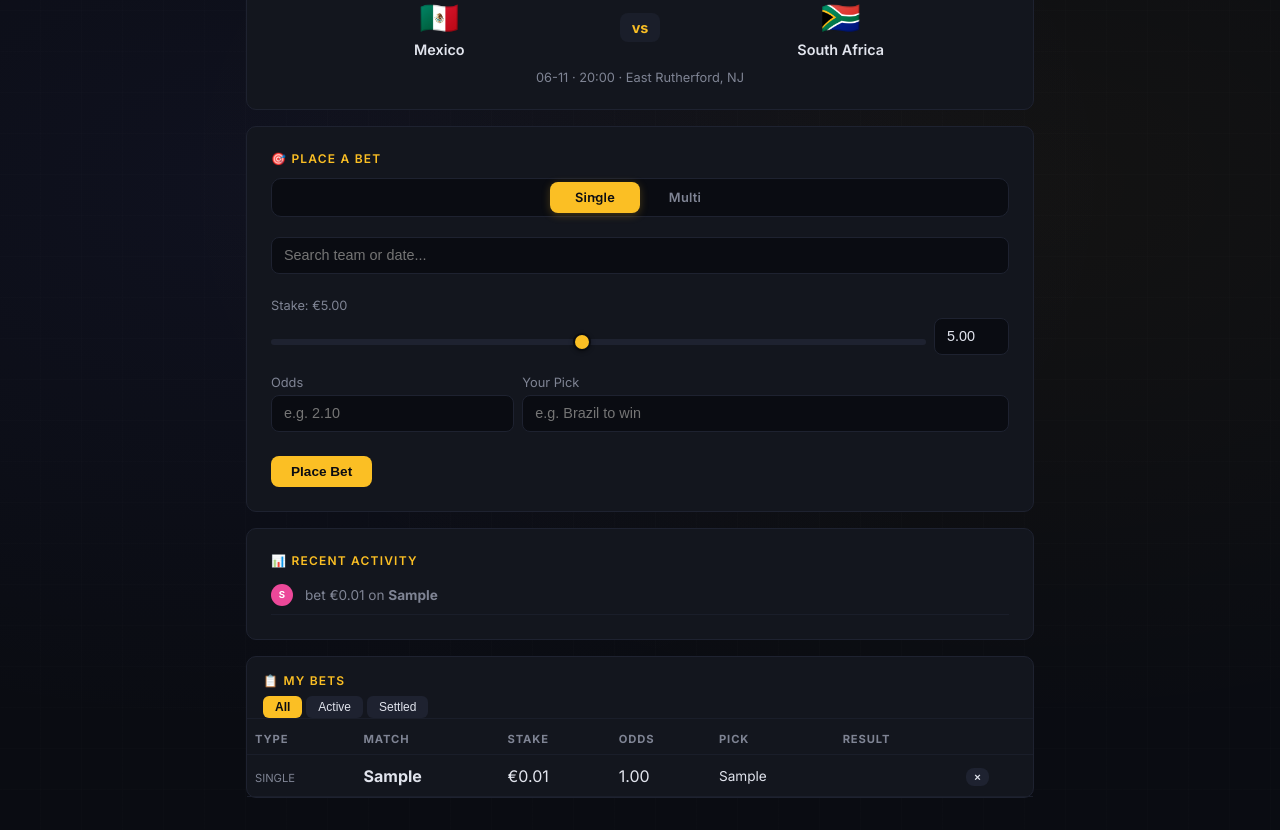
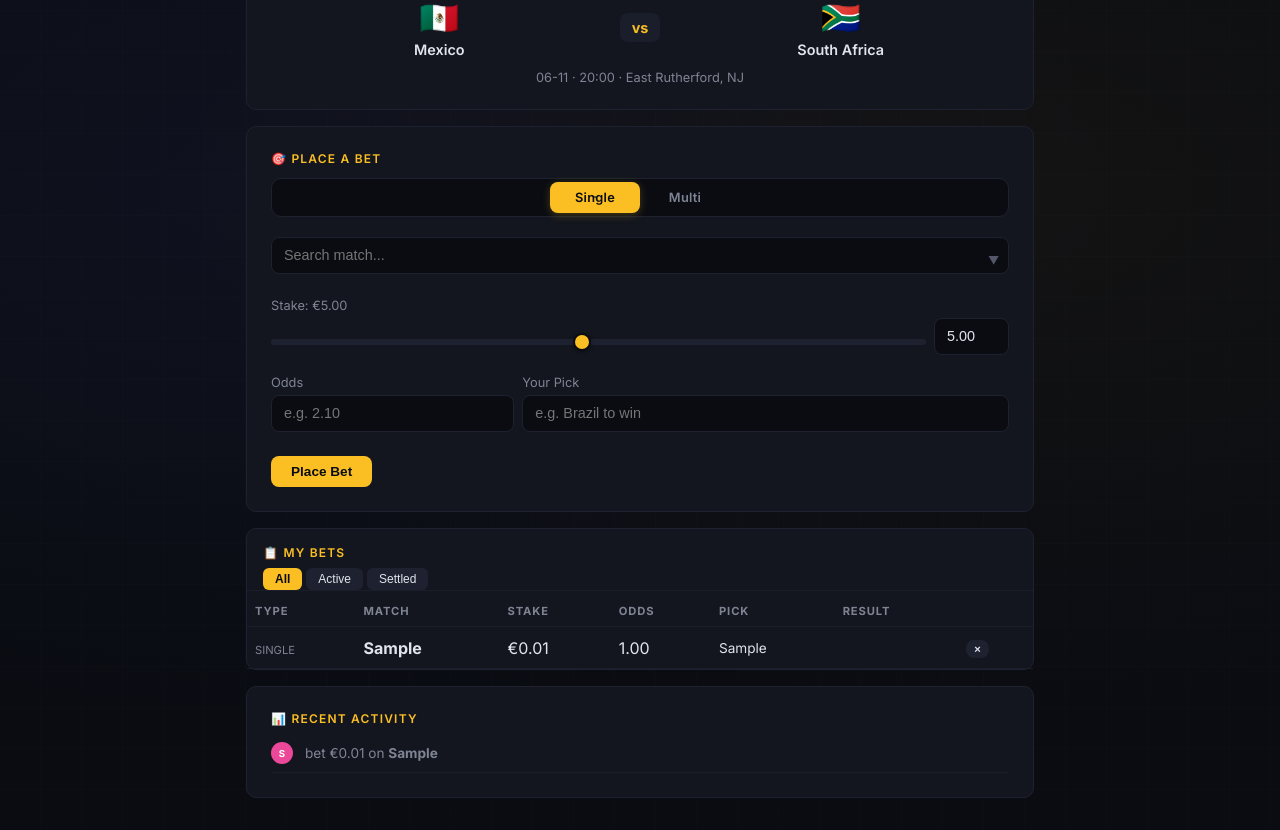
Before and after one commit to jalrego/betting-club, a Flask app: page /dashboard in a window 1280 px wide. Shown: the part 461-1291 px from the top of the page. Run offline with Flask 3, Linux system fonts and the light colour scheme; the visitor is signed in with stand-in values (Sample User, id 1); data comes from the database, SQL or seed files in the repository; tables that the repository leaves empty hold one stand-in row (values such as "Sample post"); some libraries are stand-ins or nearby versions.

Commit message:
Reorder dashboard: My Bets before Recent Activity. Redesign match dropdown: shows all matches on focus/click with flags, teams, round, date. Dropdown arrow indicator, styled cards with shadow.

```diff
--- a/templates/dashboard.html
+++ b/templates/dashboard.html
@@ -123,7 +123,10 @@
 
     <div id="singleFields">
       <div style="position:relative;margin-bottom:0.75rem;">
-        <input type="text" id="matchSearch" class="input" placeholder="Search team or date..." autocomplete="off" oninput="filterMatches()" onfocus="filterMatches()" onblur="setTimeout(function(){document.getElementById('matchDropdown').style.display='none'},200)">
+        <div style="position:relative;">
+          <input type="text" id="matchSearch" class="input" placeholder="Search match..." autocomplete="off" oninput="filterMatches()" onfocus="showAllMatches()" onclick="showAllMatches()" onblur="setTimeout(function(){document.getElementById('matchDropdown').style.display='none'},200)" style="padding-right:2rem;">
+          <span style="position:absolute;right:0.6rem;top:50%;transform:translateY(-50%);color:#535768;pointer-events:none;font-size:0.7rem;">▼</span>
+        </div>
         <select name="match_number" id="match_number" style="display:none;">
           <option value="">Select match</option>
           {% for f in fixtures %}
@@ -161,20 +164,26 @@
       <div id="multiLegs">
         <div class="multi-leg">
           <div style="position:relative;flex:2;">
-            <input type="text" class="multiMatchSearch input" placeholder="Search match..." autocomplete="off" oninput="filterMultiMatches(this)" onfocus="filterMultiMatches(this)" onblur="setTimeout(function(){this.parentNode.querySelector('.multiDropdown').style.display='none'},200)">
+            <div style="position:relative;">
+              <input type="text" class="multiMatchSearch input" placeholder="Search match..." autocomplete="off" oninput="filterMultiMatches(this)" onfocus="showAllMultiMatches(this)" onclick="showAllMultiMatches(this)" onblur="setTimeout(function(){this.parentNode.parentNode.querySelector('.multiDropdown').style.display='none'},200)" style="padding-right:2rem;">
+              <span style="position:absolute;right:0.6rem;top:50%;transform:translateY(-50%);color:#535768;pointer-events:none;font-size:0.7rem;">▼</span>
+            </div>
             <input type="hidden" name="multi_match[]" class="multiMatchInfo" value="">
             <input type="hidden" name="multi_match_number[]" class="multiMatchNumber" value="">
-            <div class="multiDropdown" style="display:none;position:absolute;z-index:100;background:#13161e;border:1px solid #262a36;border-radius:6px;max-height:180px;overflow-y:auto;width:100%;left:0;top:100%;margin-top:2px;"></div>
+            <div class="multiDropdown" style="display:none;position:absolute;z-index:100;background:#13161e;border:1px solid #262a36;border-radius:8px;max-height:220px;overflow-y:auto;width:100%;left:0;top:100%;margin-top:4px;box-shadow:0 8px 24px rgba(0,0,0,0.4);"></div>
           </div>
           <input type="text" name="multi_pick[]" placeholder="Pick" class="input" style="flex:1;">
           <button type="button" onclick="removeLeg(this)" class="btn btn-secondary btn-sm">&times;</button>
         </div>
         <div class="multi-leg">
           <div style="position:relative;flex:2;">
-            <input type="text" class="multiMatchSearch input" placeholder="Search match..." autocomplete="off" oninput="filterMultiMatches(this)" onfocus="filterMultiMatches(this)" onblur="setTimeout(function(){this.parentNode.querySelector('.multiDropdown').style.display='none'},200)">
+            <div style="position:relative;">
+              <input type="text" class="multiMatchSearch input" placeholder="Search match..." autocomplete="off" oninput="filterMultiMatches(this)" onfocus="showAllMultiMatches(this)" onclick="showAllMultiMatches(this)" onblur="setTimeout(function(){this.parentNode.parentNode.querySelector('.multiDropdown').style.display='none'},200)" style="padding-right:2rem;">
+              <span style="position:absolute;right:0.6rem;top:50%;transform:translateY(-50%);color:#535768;pointer-events:none;font-size:0.7rem;">▼</span>
+            </div>
             <input type="hidden" name="multi_match[]" class="multiMatchInfo" value="">
             <input type="hidden" name="multi_match_number[]" class="multiMatchNumber" value="">
-            <div class="multiDropdown" style="display:none;position:absolute;z-index:100;background:#13161e;border:1px solid #262a36;border-radius:6px;max-height:180px;overflow-y:auto;width:100%;left:0;top:100%;margin-top:2px;"></div>
+            <div class="multiDropdown" style="display:none;position:absolute;z-index:100;background:#13161e;border:1px solid #262a36;border-radius:8px;max-height:220px;overflow-y:auto;width:100%;left:0;top:100%;margin-top:4px;box-shadow:0 8px 24px rgba(0,0,0,0.4);"></div>
           </div>
           <input type="text" name="multi_pick[]" placeholder="Pick" class="input" style="flex:1;">
           <button type="button" onclick="removeLeg(this)" class="btn btn-secondary btn-sm">&times;</button>
@@ -331,6 +310,36 @@
 </div>
 {% endif %}
 
+{% if activity %}
+<div class="card">
+  <div style="display:flex;align-items:center;justify-content:space-between;margin-bottom:0.5rem;">
+    <h2 style="margin:0;">📊 Recent Activity</h2>
+  </div>
+  {% set colors = ['#6366f1','#22c55e','#f59e0b','#ef4444','#8b5cf6','#06b6d4','#ec4899','#10b981'] %}
+  {% for a in activity %}
+    <div style="display:flex;align-items:center;gap:0.75rem;padding:0.5rem 0;border-bottom:1px solid #1a1e2a;font-size:0.85rem;">
+      <span class="avatar avatar-sm" style="background:{{ colors[a.username|length % colors|length] }};">{{ a.username[:1]|upper }}</span>
+      <span style="color:#7f8494;flex:1;">
+        bet €{{ "%.2f"|format(a.stake) }}
+        {% if a.bet_type == 'multi' %}multi{% endif %}
+        on <strong>{{ a.match_info }}</strong>
+      </span>
+      <span style="white-space:nowrap;">
+        {% if a.result == 'pending' %}
+          <span class="badge badge-pending">Pending</span>
+        {% elif a.result == 'won' %}
+          <span class="badge badge-won">Won</span>
+        {% elif a.result == 'lost' %}
+          <span class="badge badge-lost">Lost</span>
+        {% elif a.result == 'cashout' %}
+          <span class="badge badge-cashed">Cashed</span>
+        {% endif %}
+      </span>
+    </div>
+  {% endfor %}
+</div>
+{% endif %}
+
 <script>
 function toggleBetType() {
   var isMulti = document.querySelector('input[name="bet_type_switch"]:checked').value === 'multi';
@@ -342,6 +351,19 @@ function toggleBetType() {
   var multis = document.querySelectorAll('#multiFields input, #multiFields select');
   singles.forEach(function(el) { el.required = !isMulti; });
   multis.forEach(function(el) { el.required = isMulti; });
+}
+
+function showAllMatches() {
+  var sel = document.getElementById('match_number');
+  var dd = document.getElementById('matchDropdown');
+  if (dd.style.display === 'block') return;
+  dd.innerHTML = '';
+  for (var i = 0; i < sel.options.length; i++) {
+    var opt = sel.options[i];
+    if (!opt.value) continue;
+    renderMatchOption(opt, '', dd);
+  }
+  dd.style.display = dd.children.length > 0 ? 'block' : 'none';
 }
 
 function filterMatches() {
@@ -361,27 +383,44 @@ function filterMatches() {
     var text = flag + ' ' + home + ' vs ' + away + ' (' + round + ', ' + date.slice(-5) + ')';
     if (q.length === 0 || text.toLowerCase().indexOf(q) !== -1) {
       found++;
-      var div = document.createElement('div');
-      div.textContent = text;
-      div.style.cssText = 'padding:0.5rem 0.75rem;cursor:pointer;font-size:0.85rem;border-bottom:1px solid #1a1e2a;';
-      div.onmouseover = function(){this.style.background='#1a1e2a';};
-      div.onmouseout = function(){this.style.background='';};
-      div.onclick = (function(opt, text, home, away) {
-        return function() {
-          document.getElementById('matchSearch').value = text;
-          document.getElementById('match_number').value = opt.value;
-          document.getElementById('match_info').value = home + ' vs ' + away;
-          dd.style.display = 'none';
-        };
-      })(opt, text, home, away);
-      dd.appendChild(div);
+      renderMatchOption(opt, q, dd);
     }
   }
   dd.style.display = found > 0 && q.length > 0 ? 'block' : 'none';
   if (!found && q.length > 0) {
-    dd.innerHTML = '<div style="padding:0.5rem 0.75rem;color:#535768;font-size:0.85rem;">No matches found</div>';
+    dd.innerHTML = '<div style="padding:0.75rem;color:#535768;font-size:0.85rem;text-align:center;">No matches found</div>';
     dd.style.display = 'block';
   }
+}
+
+function renderMatchOption(opt, q, dd) {
+  var home = opt.getAttribute('data-home') || '';
+  var away = opt.getAttribute('data-away') || '';
+  var round = opt.getAttribute('data-round') || '';
+  var date = opt.getAttribute('data-date') || '';
+  var flag = opt.getAttribute('data-flag') || '';
+  var roundLabel = round;
+  if (round === 'Group Stage') roundLabel = roundLabel.replace('Group Stage', 'GS');
+
+  var div = document.createElement('div');
+  div.style.cssText = 'display:flex;align-items:center;gap:0.5rem;padding:0.5rem 0.75rem;cursor:pointer;font-size:0.85rem;border-bottom:1px solid #1a1e2a;transition:background 0.1s;';
+  div.onmouseover = function(){this.style.background='#1a1e2a';};
+  div.onmouseout = function(){this.style.background='';};
+
+  div.innerHTML = '<span style="flex-shrink:0;font-size:1.1rem;">' + flag + '</span>' +
+    '<span style="flex:1;"><strong>' + home + '</strong> vs <strong>' + away + '</strong></span>' +
+    '<span style="font-size:0.7rem;color:#535768;">' + roundLabel + ' · ' + date.slice(-5) + '</span>';
+
+  var fullText = flag + ' ' + home + ' vs ' + away + ' (' + round + ', ' + date.slice(-5) + ')';
+  div.onclick = (function(opt, home, away, fullText) {
+    return function() {
+      document.getElementById('matchSearch').value = fullText;
+      document.getElementById('match_number').value = opt.value;
+      document.getElementById('match_info').value = home + ' vs ' + away;
+      dd.style.display = 'none';
+    };
+  })(opt, home, away, fullText);
+  dd.appendChild(div);
 }
 
 function showConfirm(event) {
@@ -441,10 +480,13 @@ function addMultiLeg() {
   leg.className = 'multi-leg';
   leg.innerHTML =
     '<div style="position:relative;flex:2;">' +
-    '<input type="text" class="multiMatchSearch input" placeholder="Search match..." autocomplete="off" oninput="filterMultiMatches(this)" onfocus="filterMultiMatches(this)" onblur="setTimeout(function(){this.parentNode.querySelector(\'.multiDropdown\').style.display=\'none\'},200)">' +
+    '<div style="position:relative;">' +
+    '<input type="text" class="multiMatchSearch input" placeholder="Search match..." autocomplete="off" oninput="filterMultiMatches(this)" onfocus="showAllMultiMatches(this)" onclick="showAllMultiMatches(this)" onblur="setTimeout(function(){this.parentNode.parentNode.querySelector(\'.multiDropdown\').style.display=\'none\'},200)" style="padding-right:2rem;">' +
+    '<span style="position:absolute;right:0.6rem;top:50%;transform:translateY(-50%);color:#535768;pointer-events:none;font-size:0.7rem;">▼</span>' +
+    '</div>' +
     '<input type="hidden" name="multi_match[]" class="multiMatchInfo" value="">' +
     '<input type="hidden" name="multi_match_number[]" class="multiMatchNumber" value="">' +
-    '<div class="multiDropdown" style="display:none;position:absolute;z-index:100;background:#13161e;border:1px solid #262a36;border-radius:6px;max-height:180px;overflow-y:auto;width:100%;left:0;top:100%;margin-top:2px;"></div>' +
+    '<div class="multiDropdown" style="display:none;position:absolute;z-index:100;background:#13161e;border:1px solid #262a36;border-radius:8px;max-height:220px;overflow-y:auto;width:100%;left:0;top:100%;margin-top:4px;box-shadow:0 8px 24px rgba(0,0,0,0.4);"></div>' +
     '</div>' +
     '<input type="text" name="multi_pick[]" placeholder="Pick" class="input" style="flex:1;">' +
     '<button type="button" onclick="removeLeg(this)" class="btn btn-secondary btn-sm">&times;</button>';
@@ -469,10 +511,13 @@ function filterMultiMatches(el) {
     if (q.length === 0 || text.toLowerCase().indexOf(q) !== -1) {
       found++;
       var div = document.createElement('div');
-      div.textContent = text;
-      div.style.cssText = 'padding:0.5rem 0.75rem;cursor:pointer;font-size:0.85rem;border-bottom:1px solid #1a1e2a;';
+      var roundLabel = round === 'Group Stage' ? 'GS' : round;
+      div.style.cssText = 'display:flex;align-items:center;gap:0.5rem;padding:0.5rem 0.75rem;cursor:pointer;font-size:0.85rem;border-bottom:1px solid #1a1e2a;transition:background 0.1s;';
       div.onmouseover = function(){this.style.background='#1a1e2a';};
       div.onmouseout = function(){this.style.background='';};
+      div.innerHTML = '<span style="flex-shrink:0;font-size:1.1rem;">' + flag + '</span>' +
+        '<span style="flex:1;"><strong>' + home + '</strong> vs <strong>' + away + '</strong></span>' +
+        '<span style="font-size:0.7rem;color:#535768;">' + roundLabel + ' · ' + date.slice(-5) + '</span>';
       div.onclick = (function(searchEl, matchInfoEl, matchNumEl, opt, home, away, text) {
         return function() {
           searchEl.value = text;
@@ -486,9 +531,15 @@ function filterMultiMatches(el) {
   }
   dd.style.display = found && q.length > 0 ? 'block' : 'none';
   if (!found && q.length > 0) {
-    dd.innerHTML = '<div style="padding:0.5rem 0.75rem;color:#535768;font-size:0.85rem;">No matches found</div>';
+    dd.innerHTML = '<div style="padding:0.75rem;color:#535768;font-size:0.85rem;text-align:center;">No matches found</div>';
     dd.style.display = 'block';
   }
+}
+
+function showAllMultiMatches(el) {
+  var dd = el.parentNode.querySelector('.multiDropdown');
+  if (dd.style.display === 'block') return;
+  filterMultiMatches(el);
 }
 
 function removeLeg(btn) {
```
Also changed, not shown: other parts of templates/dashboard.html (+1 -31 lines).
